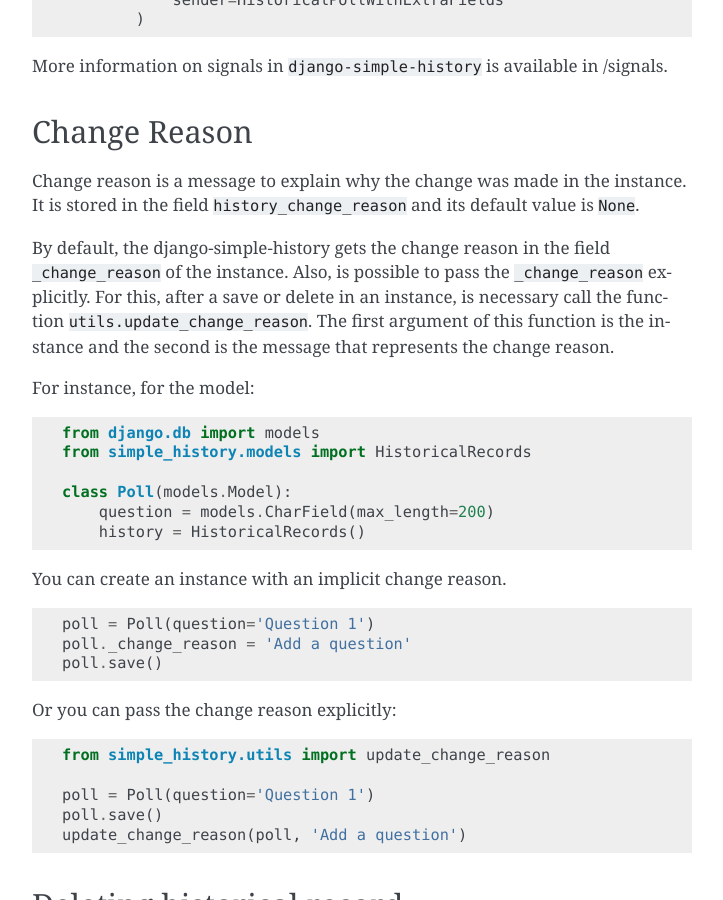
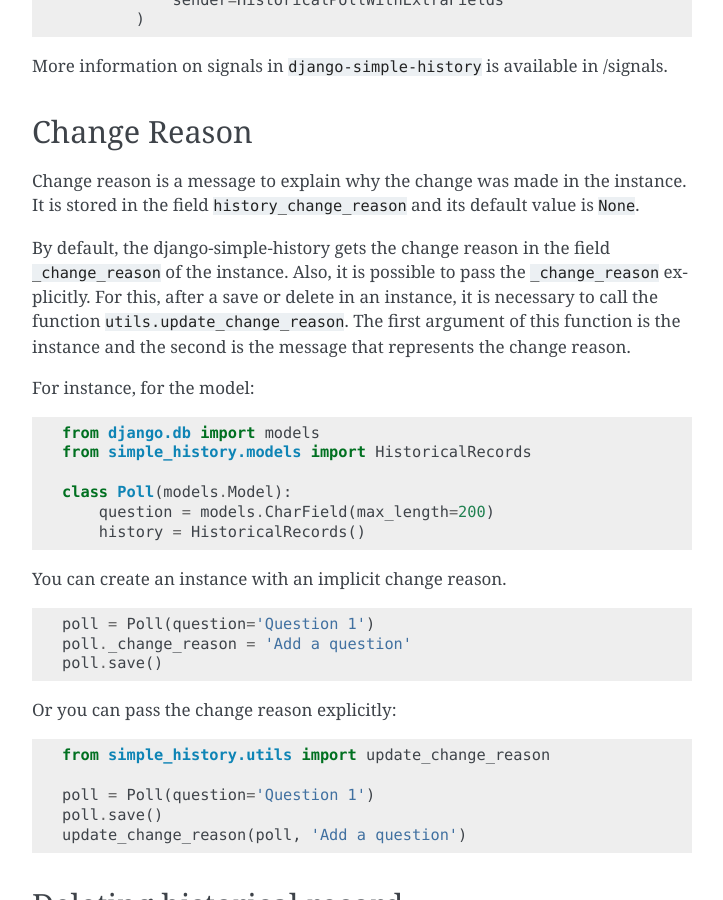
Before and after one commit to jazzband/django-simple-history, a Sphinx documentation site: the page built from docs/historical_model.rst, in a window 1280 px wide and 900 px high, scrolled down 5821 px. Shown: the whole window, without its empty margins (388-1111 px from the left). Built offline with Sphinx 7.4.7, drawn with Linux system fonts in a browser that asks for light colours; pages that are not in the unit, such as notebooks, are missing from menus.

Commit message:
Minor typo fixes

```diff
--- a/docs/historical_model.rst
+++ b/docs/historical_model.rst
@@ -307,8 +307,8 @@
 Change reason is a message to explain why the change was made in the instance. It is stored in the
 field ``history_change_reason`` and its default value is ``None``.
 
-By default, the django-simple-history gets the change reason in the field ``_change_reason`` of the instance. Also, is possible to pass
-the ``_change_reason`` explicitly. For this, after a save or delete in an instance, is necessary call the
+By default, the django-simple-history gets the change reason in the field ``_change_reason`` of the instance. Also, it is possible to pass
+the ``_change_reason`` explicitly. For this, after a save or delete in an instance, it is necessary to call the
 function ``utils.update_change_reason``. The first argument of this function is the instance and the second
 is the message that represents the change reason.
 
```
